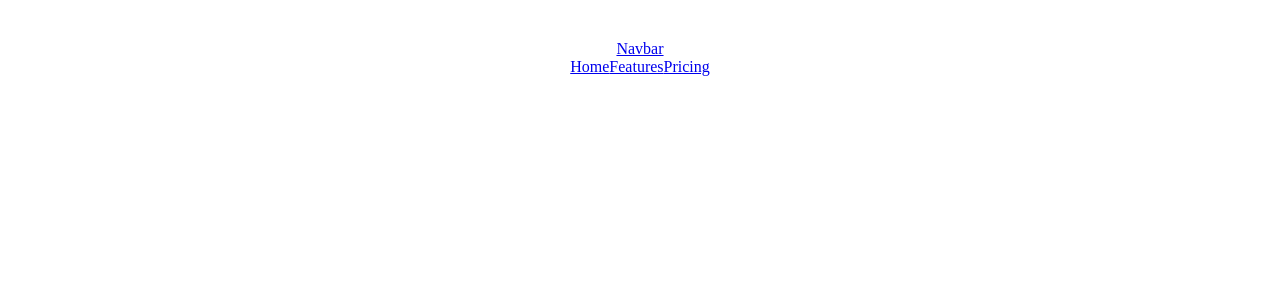
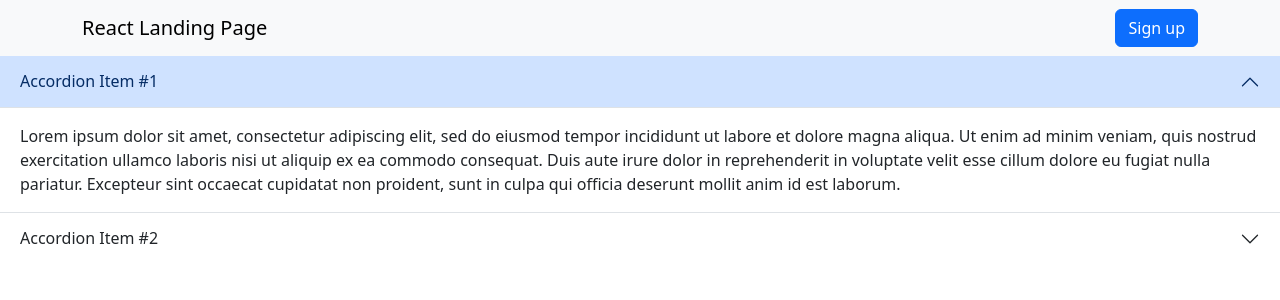
Before and after one commit to SelvakumarBoominathan/React-LandingPage, a React (Vite) app: page / in a window 1280 px wide. Shown: the top 300 px of the page. Built offline with nearby package versions, Linux system fonts and the light colour scheme.

Commit message:
addition

```diff
--- a/src/App.css
+++ b/src/App.css
@@ -1,45 +1,6 @@
-#root {
-  max-width: 1280px;
+/* #root {
+  max-width: 100dvw;
   margin: 0 auto;
   padding: 2rem;
   text-align: center;
-}
-
-.logo {
-  height: 6em;
-  padding: 1.5em;
-  will-change: filter;
-  transition: filter 300ms;
-}
-
-.logo:hover {
-  filter: drop-shadow(0 0 2em #646cffaa);
-}
-
-.logo.react:hover {
-  filter: drop-shadow(0 0 2em #61dafbaa);
-}
-
-@keyframes logo-spin {
-  from {
-    transform: rotate(0deg);
-  }
-
-  to {
-    transform: rotate(360deg);
-  }
-}
-
-@media (prefers-reduced-motion: no-preference) {
-  a:nth-of-type(2) .logo {
-    animation: logo-spin infinite 20s linear;
-  }
-}
-
-.card {
-  padding: 2em;
-}
-
-.read-the-docs {
-  color: #888;
-}
+} */
--- a/src/App.jsx
+++ b/src/App.jsx
@@ -1,5 +1,7 @@
 import React from 'react';
 import Navbar from './Navbars/Navbar.jsx';
+import Body from './Body/Body.jsx';
+import 'bootstrap/dist/css/bootstrap.min.css';
 
 import './App.css'
 
@@ -8,7 +10,7 @@
   return (
     <>
       <Navbar />
-
+      <Body />
     </>
   )
 }
--- a/src/Body/Body.jsx
+++ b/src/Body/Body.jsx
@@ -1,11 +1,40 @@
-import React from 'react'
+import React from 'react';
+import Accordion from 'react-bootstrap/Accordion';
 
 const Body = () => {
+
   return (
     <div>
+      <Accordion defaultActiveKey="0" flush>
+        <Accordion.Item eventKey="0">
+          <Accordion.Header>Accordion Item #1</Accordion.Header>
+          <Accordion.Body>
+            Lorem ipsum dolor sit amet, consectetur adipiscing elit, sed do
+            eiusmod tempor incididunt ut labore et dolore magna aliqua. Ut enim ad
+            minim veniam, quis nostrud exercitation ullamco laboris nisi ut
+            aliquip ex ea commodo consequat. Duis aute irure dolor in
+            reprehenderit in voluptate velit esse cillum dolore eu fugiat nulla
+            pariatur. Excepteur sint occaecat cupidatat non proident, sunt in
+            culpa qui officia deserunt mollit anim id est laborum.
+          </Accordion.Body>
+        </Accordion.Item>
+        <Accordion.Item eventKey="1">
+          <Accordion.Header>Accordion Item #2</Accordion.Header>
+          <Accordion.Body>
+            Lorem ipsum dolor sit amet, consectetur adipiscing elit, sed do
+            eiusmod tempor incididunt ut labore et dolore magna aliqua. Ut enim ad
+            minim veniam, quis nostrud exercitation ullamco laboris nisi ut
+            aliquip ex ea commodo consequat. Duis aute irure dolor in
+            reprehenderit in voluptate velit esse cillum dolore eu fugiat nulla
+            pariatur. Excepteur sint occaecat cupidatat non proident, sunt in
+            culpa qui officia deserunt mollit anim id est laborum.
+          </Accordion.Body>
+        </Accordion.Item>
+      </Accordion>
+
 
     </div>
   )
 }
 
-export default Body
+export default Body;
--- /dev/null
+++ b/src/Navbars/Navbar.css
@@ -0,0 +1,16 @@
+/* .Container {
+  min-width: 100dvw;
+  display: flex;
+  justify-content: space-between;
+}
+
+.bg-body-tertiary {
+  display: flex;
+  flex-direction: column;
+  width: 100%;
+  font-size: 2rem;
+}
+
+Button {
+  font-size: 2rem;
+} */
--- a/src/Navbars/Navbar.jsx
+++ b/src/Navbars/Navbar.jsx
@@ -1,21 +1,24 @@
 import React from 'react';
+import "./Navbar.css";
 import Container from 'react-bootstrap/Container';
-import Nav from 'react-bootstrap/Nav';
 import Navbar from 'react-bootstrap/Navbar';
+import Button from 'react-bootstrap/Button';
+
 
 const Navb = () => {
   return (
     <>
-      <Navbar bg="dark" data-bs-theme="dark">
+      <Navbar className="bg-body-tertiary">
         <Container>
-          <Navbar.Brand href="#home">Navbar</Navbar.Brand>
-          <Nav className="me-auto">
-            <Nav.Link href="#home">Home</Nav.Link>
-            <Nav.Link href="#features">Features</Nav.Link>
-            <Nav.Link href="#pricing">Pricing</Nav.Link>
-          </Nav>
+          <Navbar.Brand href="#home">React Landing Page</Navbar.Brand>
+          <Navbar.Toggle />
+          <Navbar.Collapse className="justify-content-end">
+            <Button variant="primary">Sign up</Button>{' '}
+          </Navbar.Collapse>
         </Container>
       </Navbar>
+
+
 
     </>
   )
```
Also changed, not shown: src/index.css (+3 -27 lines).
